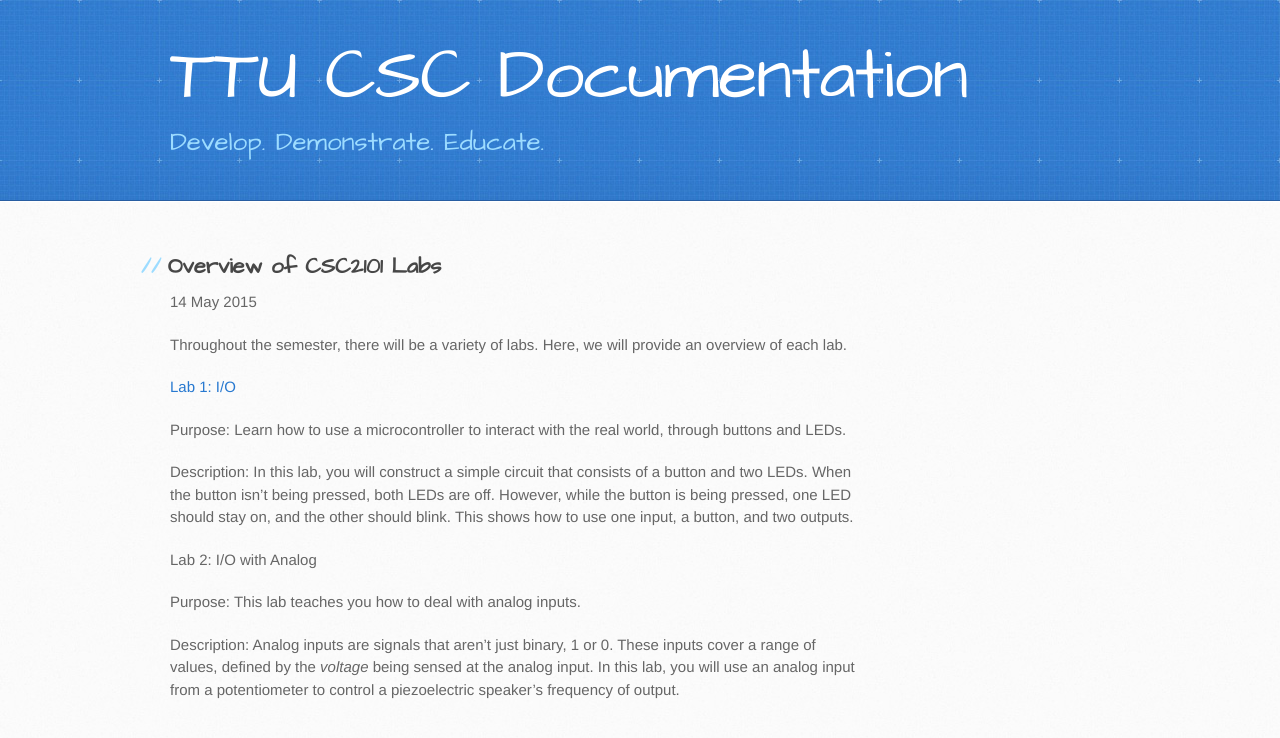
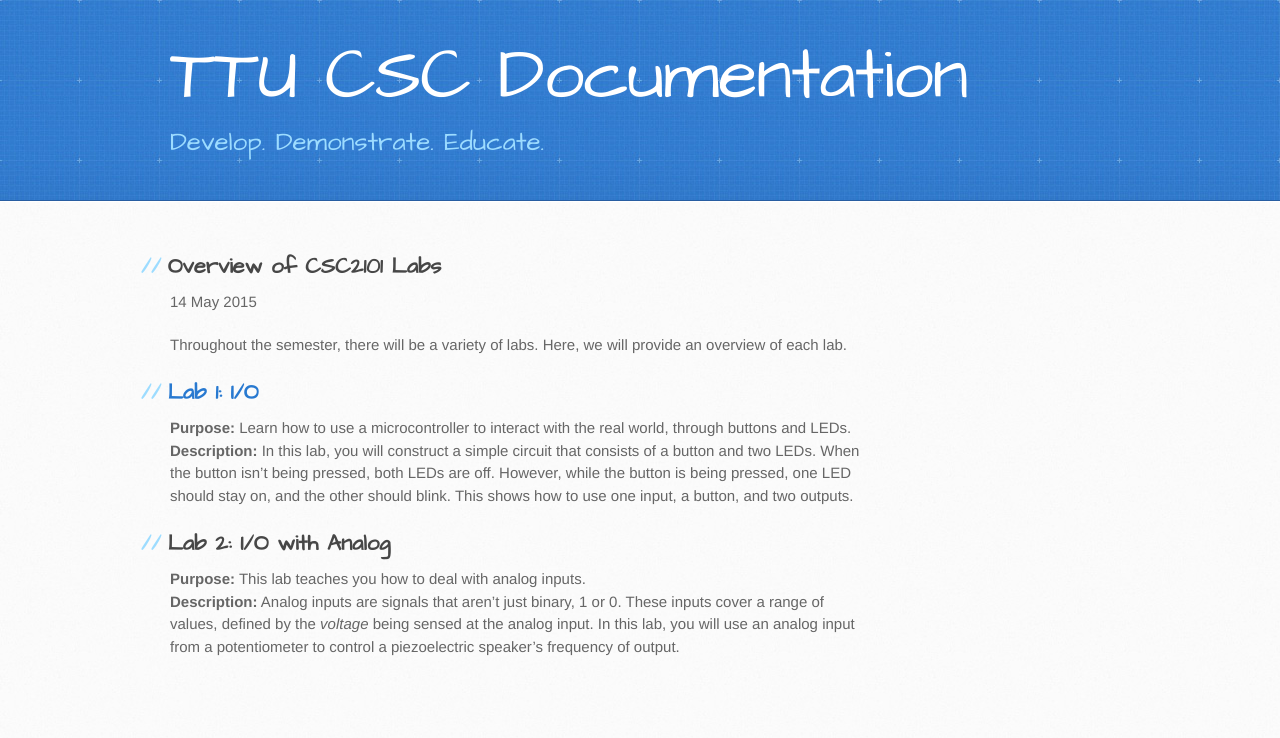
Before and after one commit to TTU-CSC/ttu-csc.github.com, a Jekyll site: the page built from _posts/2015-05-14-labs-overview.markdown, in a window 1280 px wide. Shown: the top 738 px of the page. Built offline with Jekyll 4.4.1, drawn with Linux system fonts in a browser that asks for light colours; part of the change alters nothing that is shown.

```diff
--- a/_posts/2015-05-14-labs-overview.markdown
+++ b/_posts/2015-05-14-labs-overview.markdown
@@ -7,14 +7,10 @@ categories: docs
 
 Throughout the semester, there will be a variety of labs. Here, we will provide an overview of each lab.
 
-[Lab 1: I/O]({% post_url 2015-05-12-lab-1-IO %})
+## [Lab 1: I/O]({% post_url 2015-05-12-lab-1-IO %}) ##
+**Purpose:** Learn how to use a microcontroller to interact with the real world, through buttons and LEDs.
+**Description:** In this lab, you will construct a simple circuit that consists of a button and two LEDs. When the button isn't being pressed, both LEDs are off. However, while the button is being pressed, one LED should stay on, and the other should blink. This shows how to use one input, a button, and two outputs.
 
-Purpose: Learn how to use a microcontroller to interact with the real world, through buttons and LEDs.
-
-Description: In this lab, you will construct a simple circuit that consists of a button and two LEDs. When the button isn't being pressed, both LEDs are off. However, while the button is being pressed, one LED should stay on, and the other should blink. This shows how to use one input, a button, and two outputs.
-
-Lab 2: I/O with Analog
-
-Purpose: This lab teaches you how to deal with analog inputs.
-
-Description: Analog inputs are signals that aren't just binary, 1 or 0. These inputs cover a range of values, defined by the *voltage* being sensed at the analog input. In this lab, you will use an analog input from a potentiometer to control a piezoelectric speaker's frequency of output.
+## Lab 2: I/O with Analog ##
+**Purpose:** This lab teaches you how to deal with analog inputs.
+**Description:** Analog inputs are signals that aren't just binary, 1 or 0. These inputs cover a range of values, defined by the *voltage* being sensed at the analog input. In this lab, you will use an analog input from a potentiometer to control a piezoelectric speaker's frequency of output.
```
